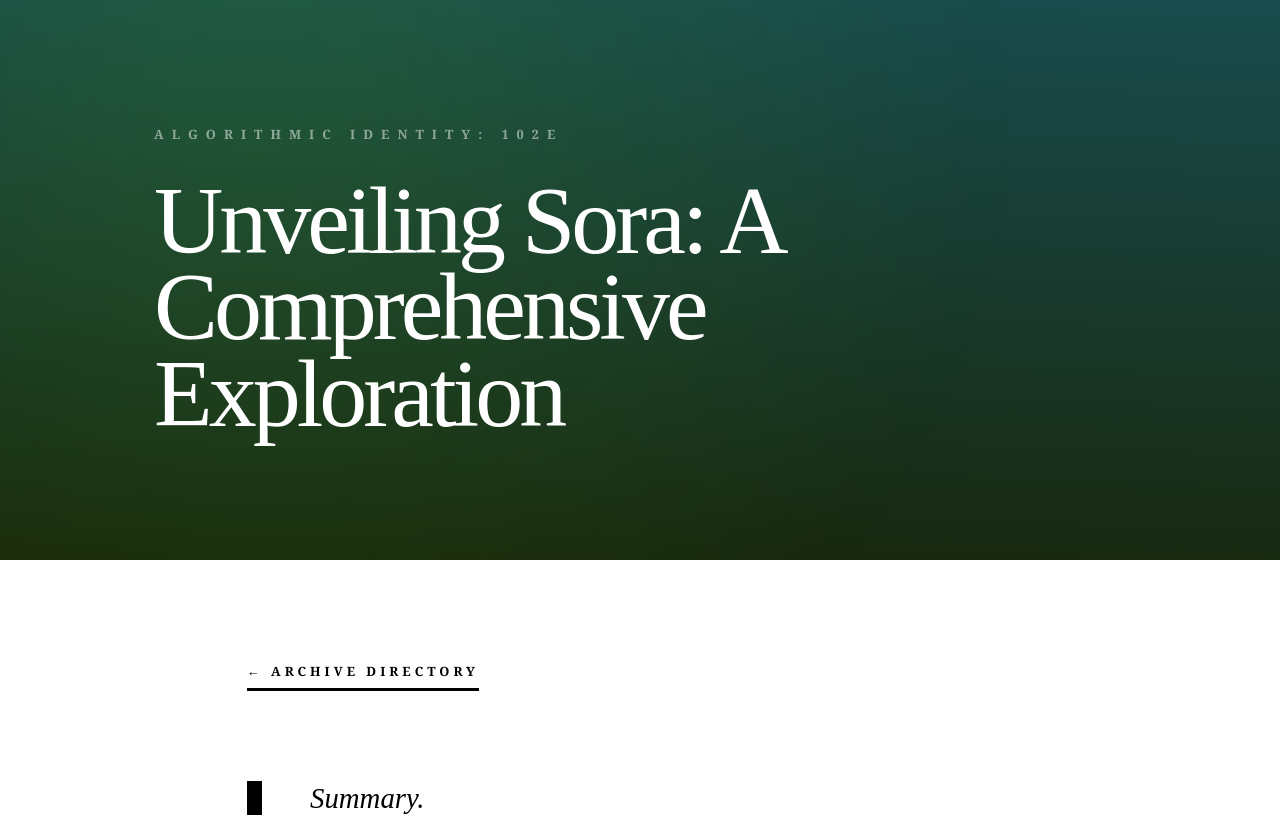
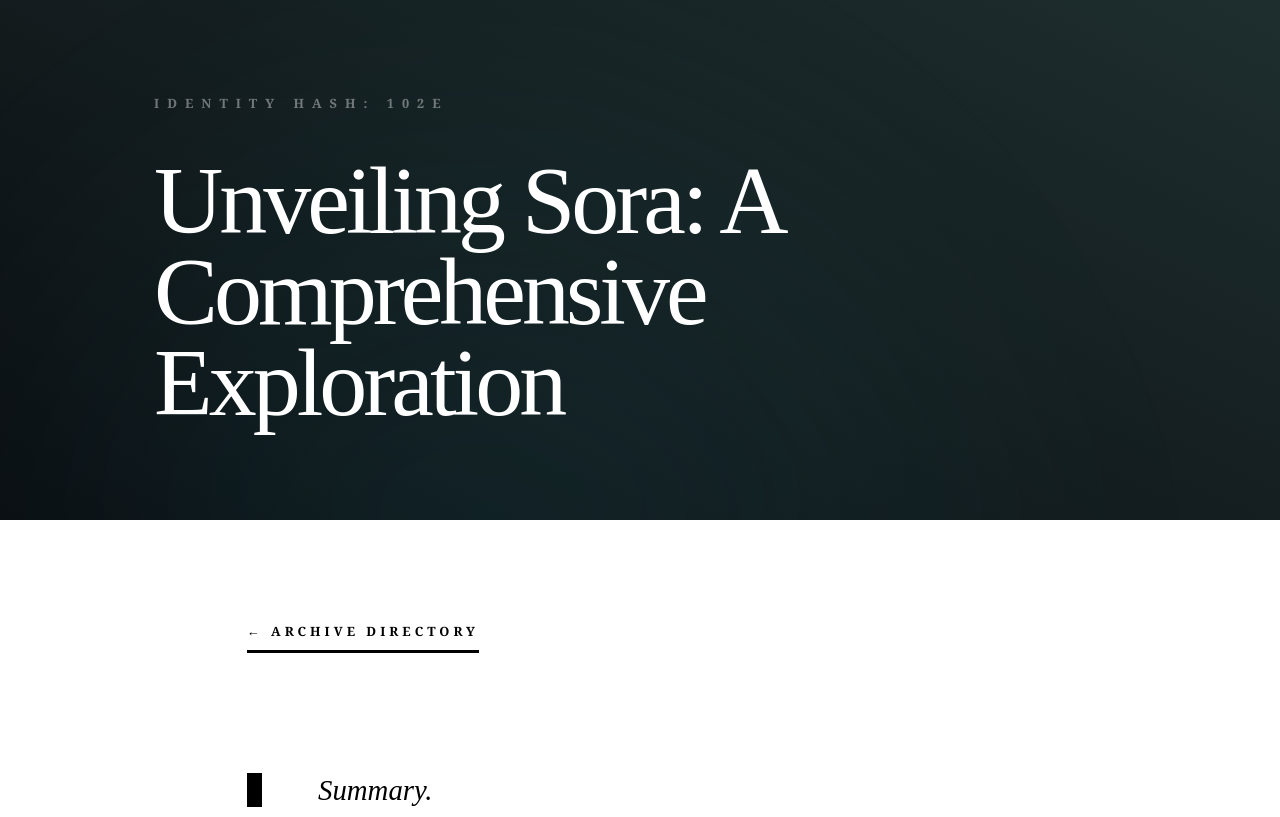
Before and after one commit to smart-guidance-lab/ai-review-site, a Next.js app: page /blog/ai-article-1771760710069 in a window 1280 px wide. Shown: the top 817 px of the page. Built offline with nearby package versions, Linux system fonts and the light colour scheme.

Commit message:
Update page.tsx

```diff
--- a/app/blog/[slug]/page.tsx
+++ b/app/blog/[slug]/page.tsx
@@ -20,21 +20,21 @@
   const targetUrl = urlMatch ? urlMatch[1].trim() : '/';
   const title = content.match(/# (.*)/)?.[1] || "AI Insight Report";
 
-  // 【究極の重複回避：数学的ビジュアル生成】
-  // タイトルの各文字から、色相(Hue)、角度、彩度を算出
-  const chars = title.split('');
-  const hash = chars.reduce((acc, char) => acc + char.charCodeAt(0), 0);
+  // 【画像排除・数学的アート生成】タイトルの全文字からハッシュ値を算出
+  const hash = title.split('').reduce((acc, char) => acc + char.charCodeAt(0), 0);
+
+  // ハッシュから色相(Hue)、彩度(Saturation)、角度(Angle)を導出
   const hue1 = hash % 360;
-  const hue2 = (hash * 1.5) % 360;
-  const angle = hash % 360;
-  const saturation = 30 + (hash % 40); // 30-70% (落ち着いた色調)
+  const hue2 = (hash * 1.618) % 360; // 黄金比を用いた色相分散
+  const angle = (hash * 13) % 360;
+  const saturation = 20 + (hash % 30); // 20-50% (彩度を抑え、AI臭を排除した高級感)
 
-  // 背景のデザインパターン：タイトルが違えば、グラデーションの重なりが完全に変わる
   const visualStyle = {
-    background: `linear-gradient(${angle}deg, hsl(${hue1}, ${saturation}%, 20%) 0%, hsl(${hue2}, ${saturation}%, 10%) 100%)`,
+    background: `linear-gradient(${angle}deg, hsl(${hue1}, ${saturation}%, 15%) 0%, hsl(${hue2}, ${saturation}%, 5%) 100%)`,
     position: 'relative' as const,
     width: '100%',
-    height: '70vh',
+    height: '65vh',
+    minHeight: '450px',
     display: 'flex',
     alignItems: 'center',
     justifyContent: 'center',
@@ -44,57 +44,49 @@
   content = content.replace(/\[TARGET_URL:.*?\]/g, '').replace(/\[IMG_KEYWORD:.*?\]/g, '');
 
   return (
-    <article style={{ paddingBottom: '6rem', maxWidth: '100%', margin: '0 auto', fontFamily: '"Georgia", serif', color: '#111', lineHeight: '1.8', backgroundColor: '#fff' }}>
+    <article style={{ paddingBottom: '8rem', maxWidth: '100%', margin: '0 auto', fontFamily: '"Georgia", serif', color: '#111', lineHeight: '1.8', backgroundColor: '#fff' }}>
 
-      {/* 構造化データ（画像は動的生成URLの体裁をとる） */}
-      <script type="application/ld+json" dangerouslySetInnerHTML={{ __html: JSON.stringify({
-        "@context": "https://schema.org",
-        "@type": "TechArticle",
-        "headline": title,
-        "author": { "@type": "Organization", "name": "AI Insight Global" }
-      })}} />
-
-      {/* 数学的アート・ヘッダー：外部画像不要 */}
+      {/* ビジュアル・ヘッダー：外部画像サーバーに頼らず、その場で描画 */}
       <div style={visualStyle}>
-        {/* 背景に浮遊する抽象的な「知の断片」 */}
+        {/* 光の断片を模した抽象的なグラデーションレイヤー */}
         <div style={{
           position: 'absolute',
           width: '150%',
           height: '150%',
-          background: `radial-gradient(circle at 30% 30%, hsla(${hue2}, 100%, 50%, 0.1) 0%, transparent 50%)`,
-          filter: 'blur(60px)',
+          background: `radial-gradient(circle at ${hash % 100}% ${ (hash * 7) % 100}%, hsla(${hue1}, 100%, 60%, 0.08) 0%, transparent 50%)`,
+          filter: 'blur(80px)',
         }} />
 
         <div style={{ position: 'relative', zIndex: 2, width: '90%', maxWidth: '1100px', textAlign: 'left', padding: '0 5%' }}>
-          <p style={{ fontSize: '0.8rem', textTransform: 'uppercase', letterSpacing: '8px', marginBottom: '2rem', color: 'rgba(255,255,255,0.5)', fontWeight: 'bold' }}>
-            Algorithmic Identity: {hash.toString(16).toUpperCase()}
+          <p style={{ fontSize: '0.8rem', textTransform: 'uppercase', letterSpacing: '8px', marginBottom: '2.5rem', color: 'rgba(255,255,255,0.4)', fontWeight: 'bold' }}>
+            Identity Hash: {hash.toString(16).toUpperCase()}
           </p>
-          <h1 style={{ fontSize: 'clamp(2.5rem, 8vw, 6rem)', fontFamily: '"Times New Roman", serif', lineHeight: '0.9', fontWeight: 'normal', margin: 0, letterSpacing: '-4px', color: '#fff' }}>
+          <h1 style={{ fontSize: 'clamp(2.5rem, 8vw, 6rem)', fontFamily: '"Times New Roman", serif', lineHeight: '0.95', fontWeight: 'normal', margin: 0, letterSpacing: '-4px', color: '#fff' }}>
             {title}
           </h1>
         </div>
       </div>
 
       <div style={{ padding: '6rem 2rem 0', maxWidth: '850px', margin: '0 auto' }}>
-        <nav style={{ marginBottom: '6rem' }}>
-          <a href="/" style={{ textDecoration: 'none', color: '#000', fontSize: '0.8rem', fontWeight: 'bold', textTransform: 'uppercase', letterSpacing: '4px', borderBottom: '3px solid #000', paddingBottom: '8px' }}>
+        <nav style={{ marginBottom: '8rem' }}>
+          <a href="/" style={{ textDecoration: 'none', color: '#000', fontSize: '0.8rem', fontWeight: 'bold', textTransform: 'uppercase', letterSpacing: '4px', borderBottom: '3px solid #000', paddingBottom: '10px' }}>
             &larr; Archive Directory
           </a>
         </nav>
 
-        <section style={{ marginBottom: '12rem' }}>
+        <section style={{ marginBottom: '15rem' }}>
           {content.split('\n').map((line, i) => {
             if (line.startsWith('# ')) return null;
-            if (line.startsWith('> ')) return <blockquote key={i} style={{ fontSize: '1.8rem', fontStyle: 'italic', color: '#000', borderLeft: '15px solid #000', paddingLeft: '3rem', margin: '6rem 0', lineHeight: '1.2', fontFamily: '"Times New Roman", serif' }}>{line.replace('> ', '')}</blockquote>;
-            if (line.startsWith('## ')) return <h2 key={i} style={{ fontSize: '3.5rem', paddingTop: '4rem', marginTop: '8rem', marginBottom: '3rem', fontFamily: '"Times New Roman", serif', fontWeight: 'normal', borderTop: '8px solid #000', letterSpacing: '-2px' }}>{line.replace('## ', '')}</h2>;
+            if (line.startsWith('> ')) return <blockquote key={i} style={{ fontSize: '1.8rem', fontStyle: 'italic', color: '#000', borderLeft: '15px solid #000', paddingLeft: '3.5rem', margin: '6rem 0', lineHeight: '1.2', fontFamily: '"Times New Roman", serif' }}>{line.replace('> ', '')}</blockquote>;
+            if (line.startsWith('## ')) return <h2 key={i} style={{ fontSize: '3.5rem', paddingTop: '4rem', marginTop: '10rem', marginBottom: '3rem', fontFamily: '"Times New Roman", serif', fontWeight: 'normal', borderTop: '8px solid #000', letterSpacing: '-2px' }}>{line.replace('## ', '')}</h2>;
             if (line.trim() === '') return null;
-            return <p key={i} style={{ marginBottom: '2.5rem', fontSize: '1.4rem', textAlign: 'justify', color: '#222' }}>{line}</p>;
+            return <p key={i} style={{ marginBottom: '3rem', fontSize: '1.45rem', textAlign: 'justify', color: '#111' }}>{line}</p>;
           })}
         </section>
 
         <footer style={{ marginTop: '15rem', padding: '12rem 2rem', backgroundColor: '#000', color: '#fff', textAlign: 'center' }}>
           <h3 style={{ fontFamily: '"Times New Roman", serif', fontSize: '3.5rem', marginBottom: '2.5rem', fontWeight: 'normal' }}>The Verdict</h3>
-          <p style={{ fontSize: '1.2rem', color: '#555', marginBottom: '6rem', maxWidth: '600px', margin: '0 auto 6rem', letterSpacing: '1px' }}>Systematic analysis concluded. Access original parameters via the link below.</p>
+          <p style={{ fontSize: '1.2rem', color: '#555', marginBottom: '6rem', maxWidth: '600px', margin: '0 auto 6rem', letterSpacing: '1px' }}>Systematic analysis concluded. Access parameters via the link below.</p>
           <a href={targetUrl} target="_blank" rel="noopener noreferrer"
              style={{ display: 'inline-block', border: '1px solid #fff', color: '#fff', padding: '1.5rem 8rem', textDecoration: 'none', fontSize: '1rem', fontWeight: 'bold', letterSpacing: '10px', textTransform: 'uppercase' }}>
             Establish Link
```
